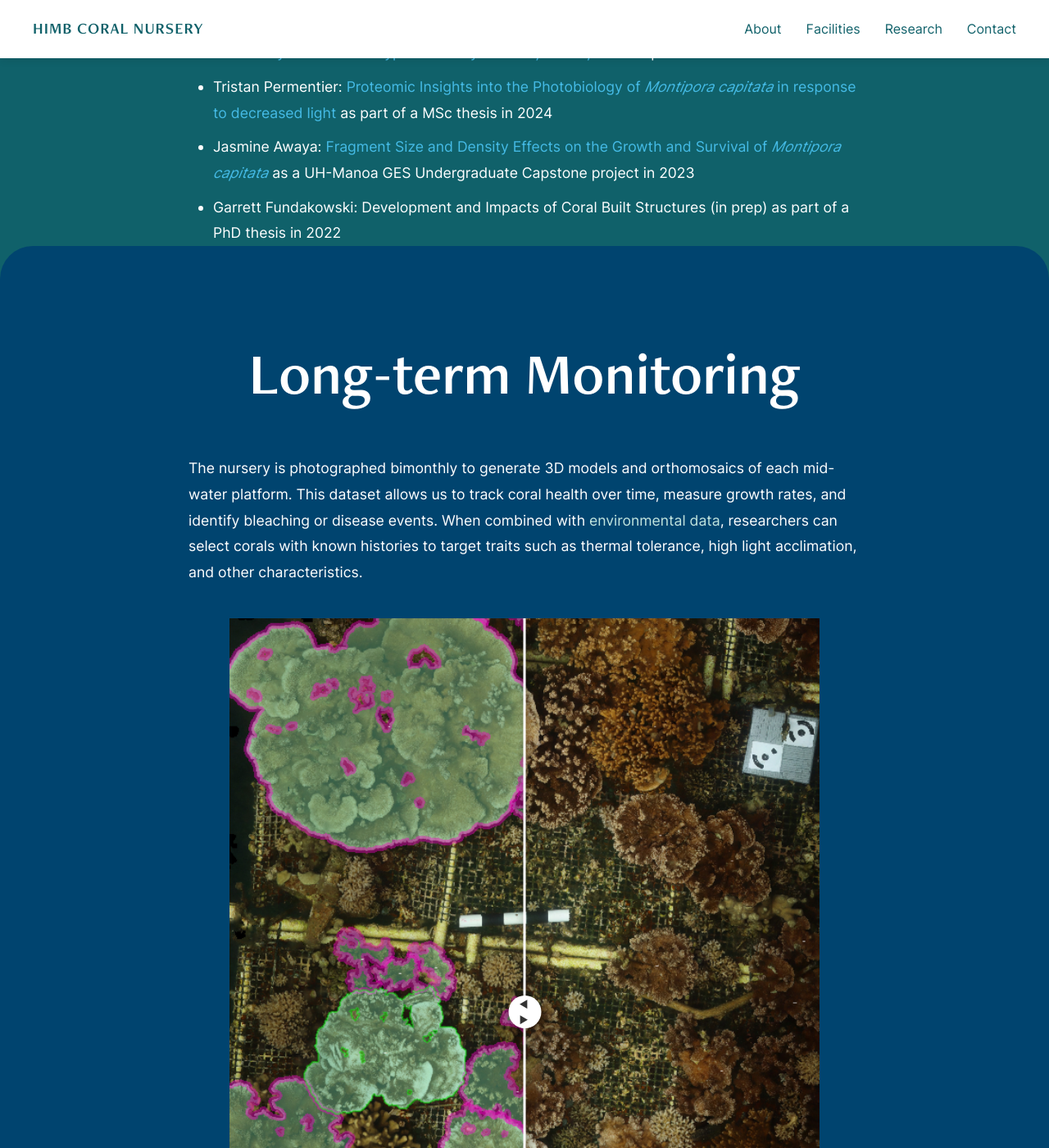
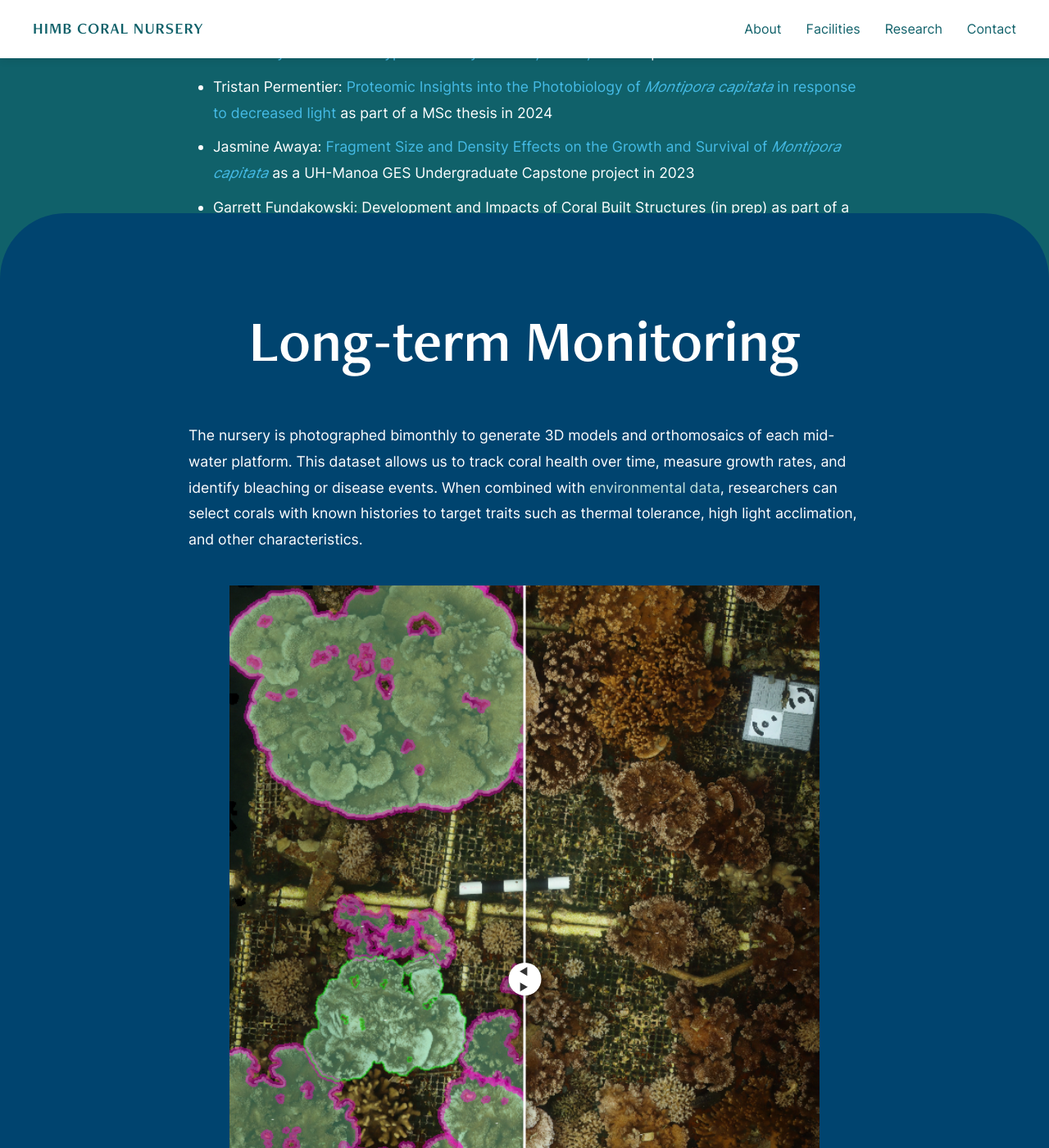
Before and after one commit to himb-coral-nursery/himb-coral-nursery.github.io, a Jekyll site: the page built from research.md, in a window 1280 px wide and 1400 px high, scrolled down 513 px. Shown: the whole window at 82% size. Built offline with Jekyll 4.4.1, drawn with Linux system fonts in a browser that asks for light colours.

Commit message:
Update style.css

```diff
--- a/assets/css/style.css
+++ b/assets/css/style.css
@@ -800,8 +800,8 @@
 .section-corals,
 .section-equipment,
 .section-pricing {
-  border-radius: 40px 40px 0 0;
-  margin-top: -40px;
+  border-radius: 80px 80px 0 0;
+  margin-top: -80px;
 }
 
 /* ==========================================================================
```
